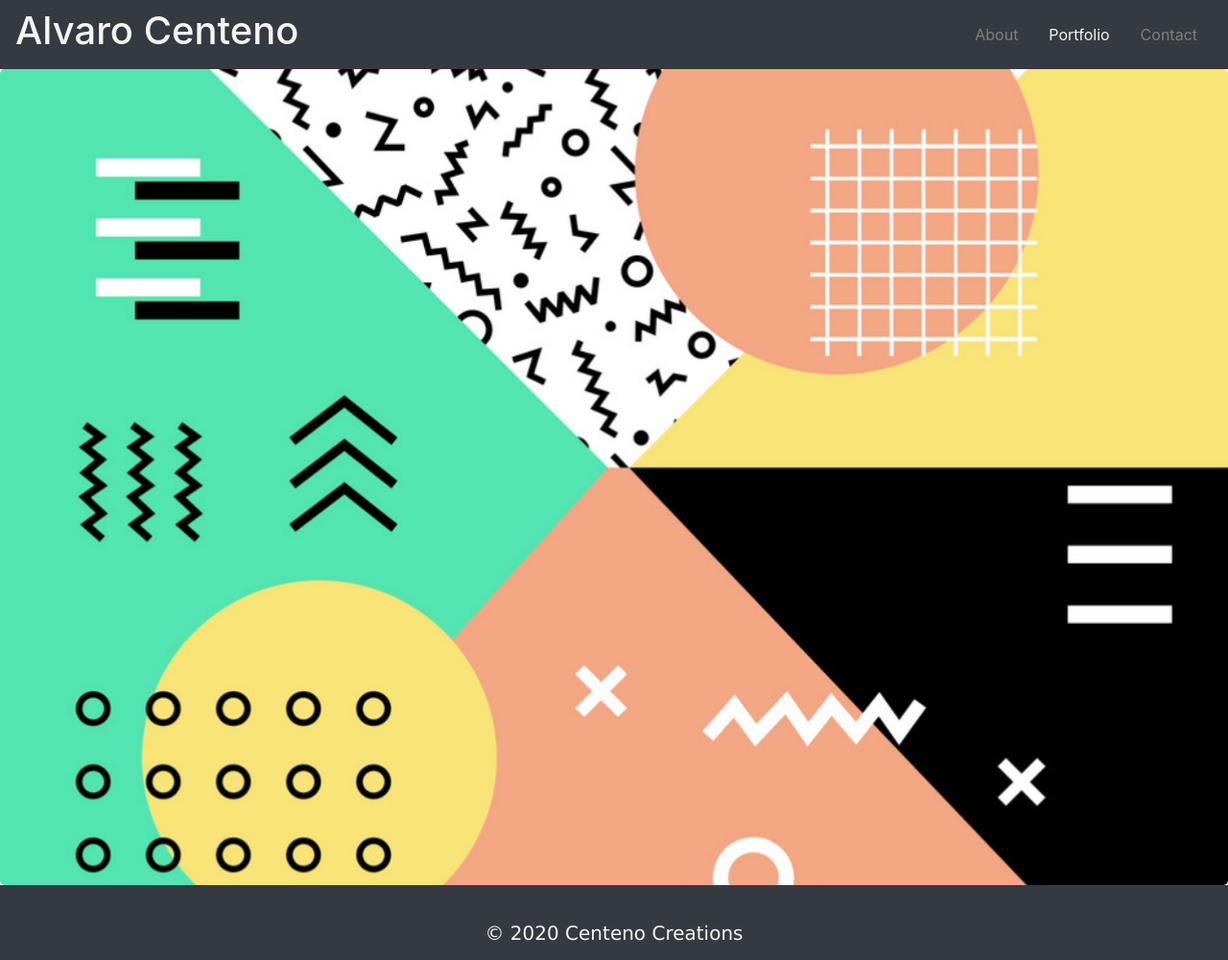
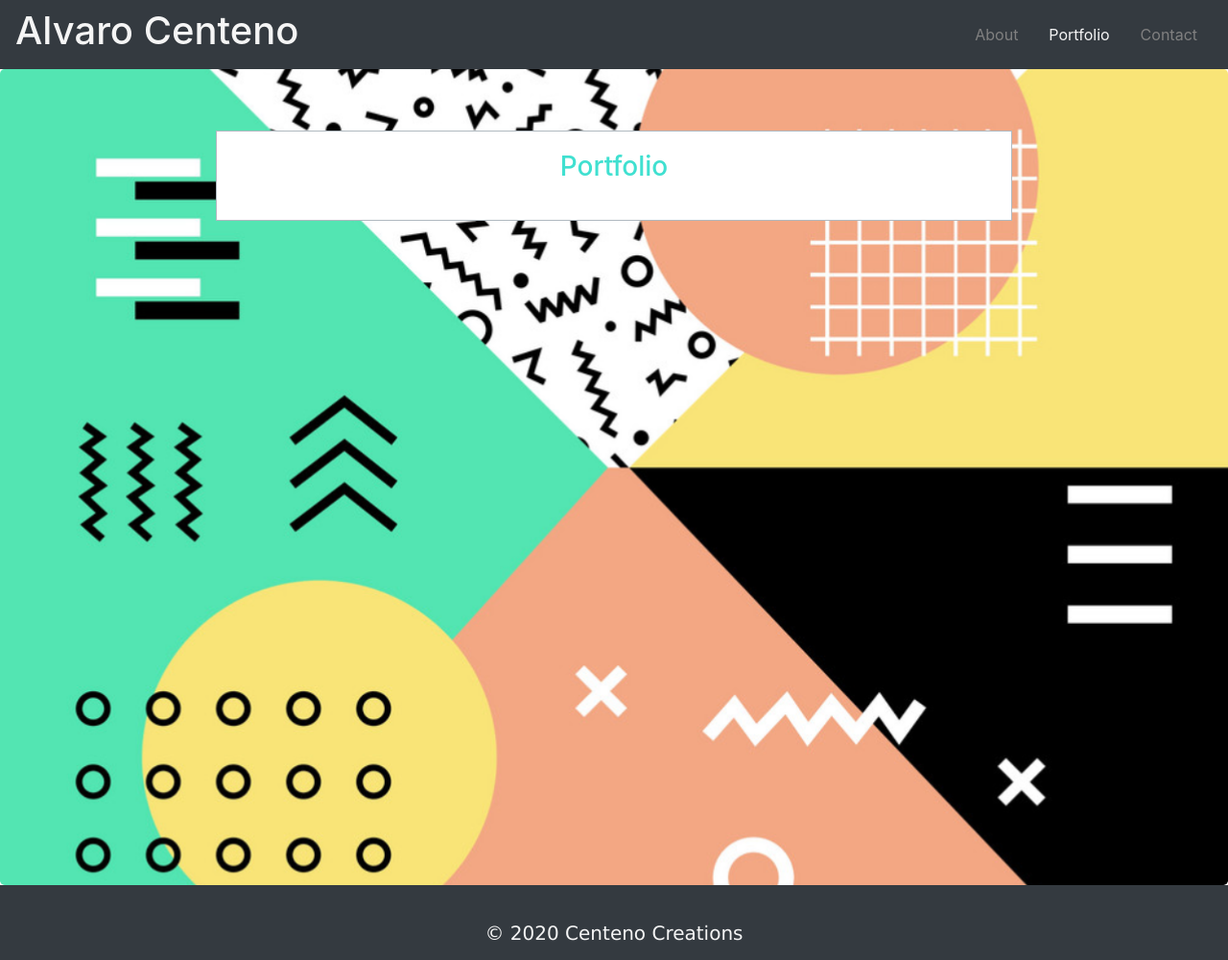
Before and after one commit to alvaro-centeno/Responsive-Portfolio, a plain HTML site: page portfolio.html in a window 1280 px wide. Shown: the whole page at 96% size. Drawn offline with nearby package versions, Linux system fonts and the light colour scheme.

Commit message:
added flex box to portfolio page

```diff
--- a/portfolio.html
+++ b/portfolio.html
@@ -37,7 +37,12 @@
             </div>
         </nav>
         <section class="jumbotron big-banner">
+            <div class="row">
 
+                <div class="col-sm-8 offset-sm-2">
+                    <h3>Portfolio</h3>
+                </div>
+            </div>
 
 
         </section>
```
